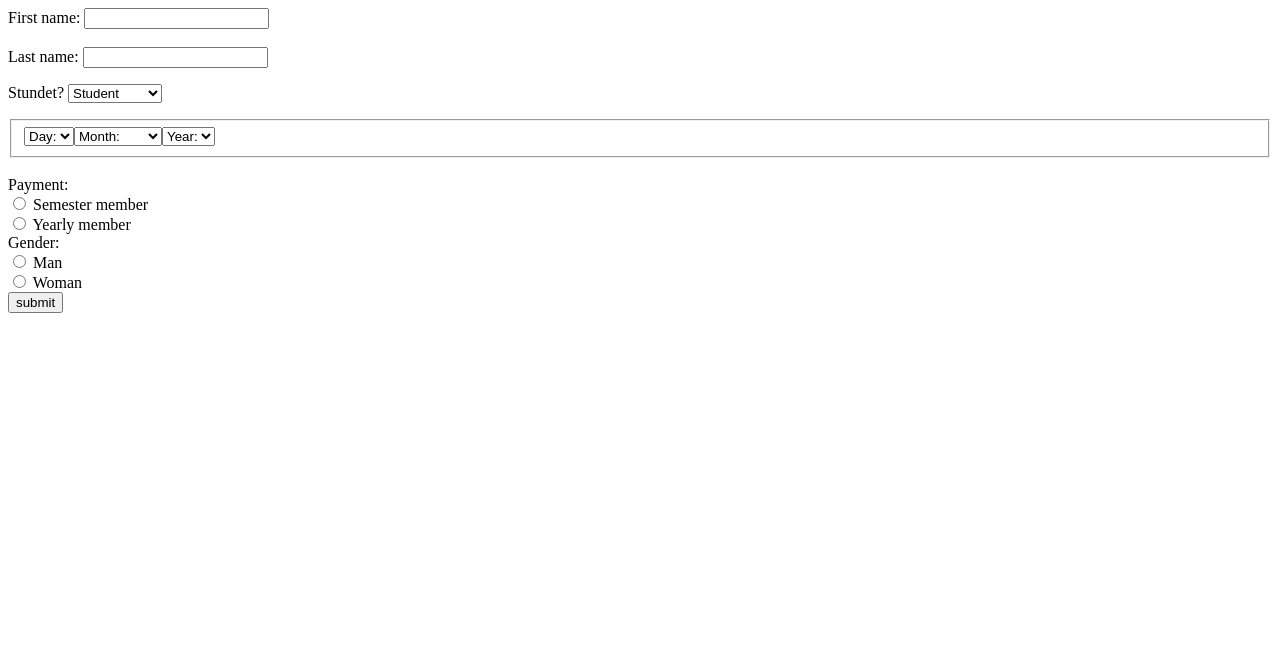
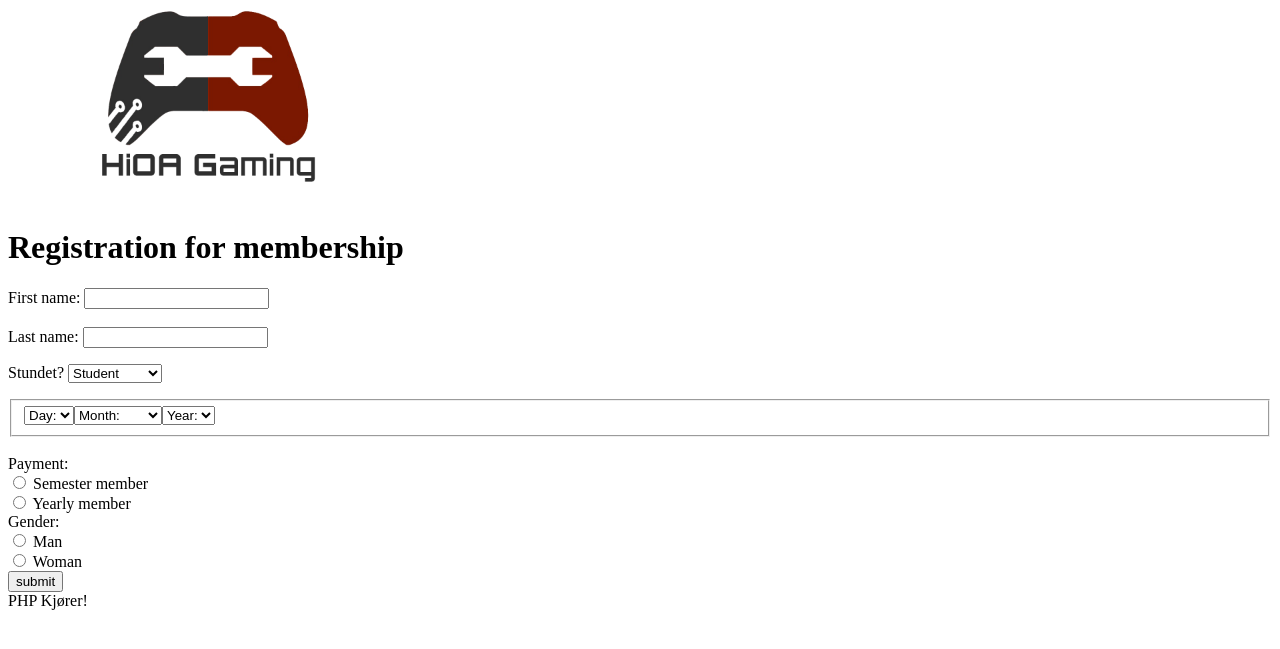
Before and after one commit to AndreasJacobsen/tjenester_HiOA_Gaming, a PHP site: page / in a window 1280 px wide. Shown: the top 649 px of the page. Run offline with PHP 8.4, Linux system fonts and the light colour scheme; some libraries are stand-ins or nearby versions.

```diff
--- a/index.php
+++ b/index.php
@@ -12,7 +12,11 @@
     <script src="birthdaypicker/bday-picker.min.js"></script>
     <title>HiOA Gaming members </title></head>
 
+<img src="Pic/logo.png" alt="Logo for HiOA Gaming" align="middle" height="200" width="400" >
+<h1>Registration for membership</h1>
 
+<div class="table">
+    <form action="" method="get">
 <form action="" method="get">
     First name: <input type="text" name="FirstName"><br><br>
     Last name: <input type="text" name="LastName"><br>
@@ -47,6 +51,7 @@
 
 
 <?php
+echo "PHP Kjører!" ;
 if (isset($_GET['submit'])) {
     echo "<br>lol!";
 
@@ -78,7 +83,7 @@ if (isset($_GET['submit'])) {
         VALUES ('$first_name', '$last_name','$student', '$gender_converter','$date')";
 
     if (mysqli_query($conn, $sql)) {
-        echo "Membership data succesfully added!";
+        echo "Membership data successfully added!";
     } else {
         echo "Error: " . $sql . "<br>" . mysqli_error($conn);
     }
```
